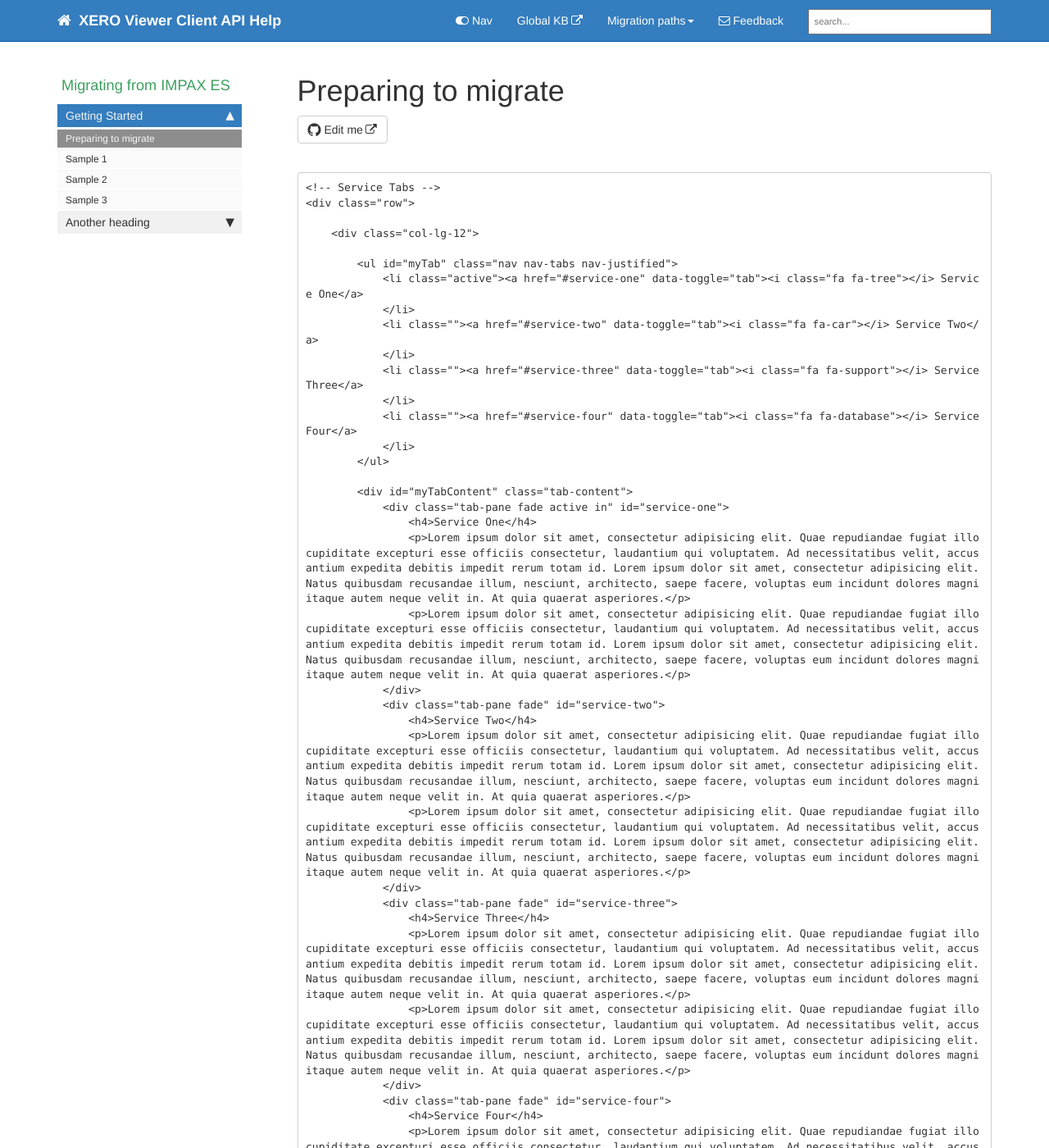
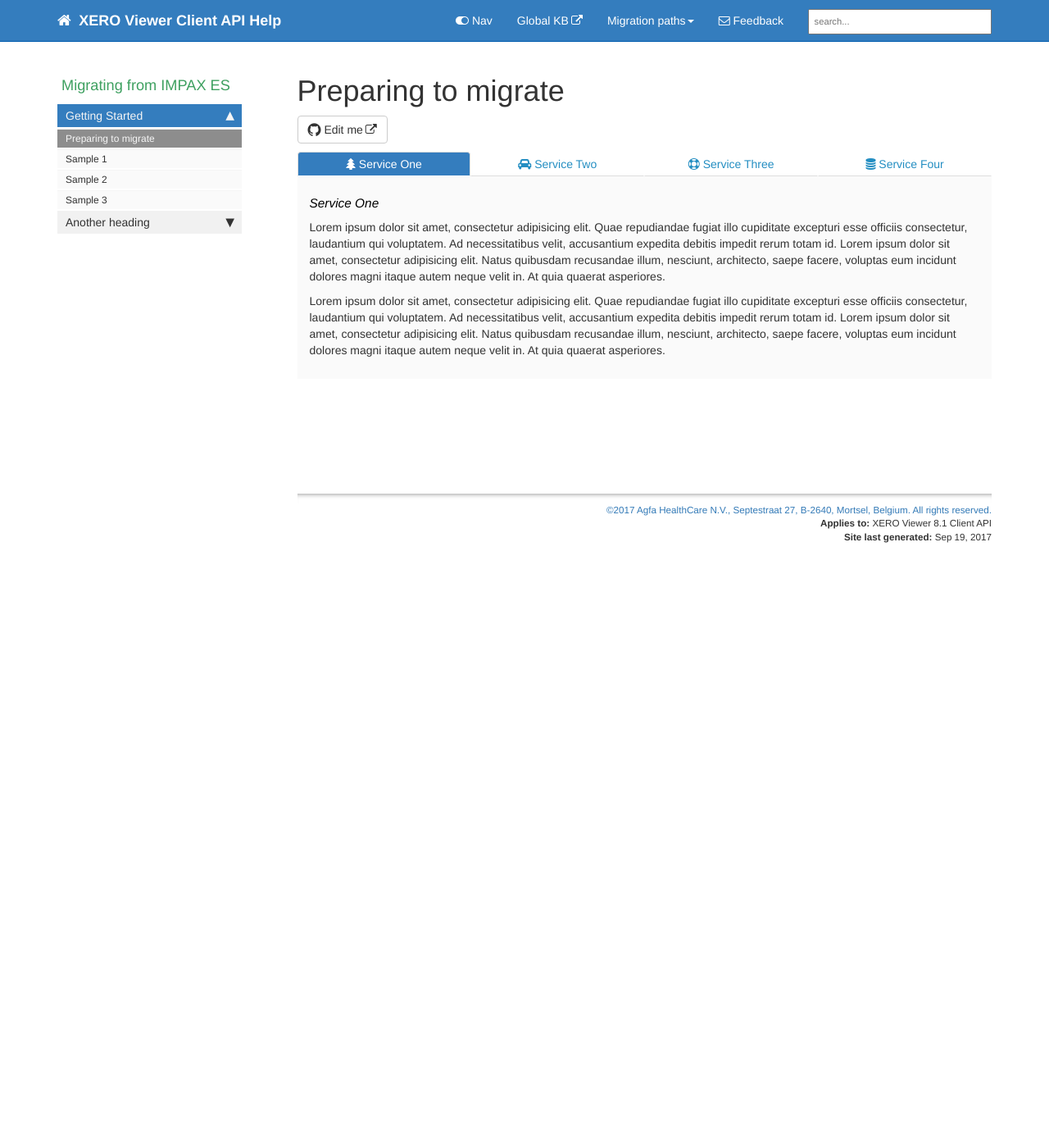
Before and after one commit to awrlv/api-help, a Jekyll site: the page built from pages/product1/p1_landing_page.html, in a window 1280 px wide and 1400 px high. Shown: the whole window at 82% size. Built offline with Jekyll 4.4.1, drawn with Linux system fonts in a browser that asks for light colours; nearby versions of some CDN libraries; comment, search, counter and statistics services are not loaded; some of the changed text lies outside the part shown.

```diff
--- a/_data/sidebars/mydoc_sidebar.yml
+++ b/_data/sidebars/mydoc_sidebar.yml
@@ -58,6 +58,10 @@ entries:
       url: /mydoc_shuffle.html
       output: web, pdf
 
+    - title: Checkboxes
+      url: /checkboxes.html
+      output: web, pdf
+
     - title: Glossary
       url: /mydoc_glossary.html
       output: web, pdf
--- a/pages/product1/p1_landing_page.md
+++ /dev/null
@@ -1,51 +0,0 @@
----
-title: Preparing to migrate
-keywords: mydoc
-sidebar: product1_sidebar
-toc: false
-permalink: p1_landing_page.html
-folder: product1
----
-
-
-    <!-- Service Tabs -->
-    <div class="row">
-
-        <div class="col-lg-12">
-
-            <ul id="myTab" class="nav nav-tabs nav-justified">
-                <li class="active"><a href="#service-one" data-toggle="tab"><i class="fa fa-tree"></i> Service One</a>
-                </li>
-                <li class=""><a href="#service-two" data-toggle="tab"><i class="fa fa-car"></i> Service Two</a>
-                </li>
-                <li class=""><a href="#service-three" data-toggle="tab"><i class="fa fa-support"></i> Service Three</a>
-                </li>
-                <li class=""><a href="#service-four" data-toggle="tab"><i class="fa fa-database"></i> Service Four</a>
-                </li>
-            </ul>
-
-            <div id="myTabContent" class="tab-content">
-                <div class="tab-pane fade active in" id="service-one">
-                    <h4>Service One</h4>
-                    <p>Lorem ipsum dolor sit amet, consectetur adipisicing elit. Quae repudiandae fugiat illo cupiditate excepturi esse officiis consectetur, laudantium qui voluptatem. Ad necessitatibus velit, accusantium expedita debitis impedit rerum totam id. Lorem ipsum dolor sit amet, consectetur adipisicing elit. Natus quibusdam recusandae illum, nesciunt, architecto, saepe facere, voluptas eum incidunt dolores magni itaque autem neque velit in. At quia quaerat asperiores.</p>
-                    <p>Lorem ipsum dolor sit amet, consectetur adipisicing elit. Quae repudiandae fugiat illo cupiditate excepturi esse officiis consectetur, laudantium qui voluptatem. Ad necessitatibus velit, accusantium expedita debitis impedit rerum totam id. Lorem ipsum dolor sit amet, consectetur adipisicing elit. Natus quibusdam recusandae illum, nesciunt, architecto, saepe facere, voluptas eum incidunt dolores magni itaque autem neque velit in. At quia quaerat asperiores.</p>
-                </div>
-                <div class="tab-pane fade" id="service-two">
-                    <h4>Service Two</h4>
-                    <p>Lorem ipsum dolor sit amet, consectetur adipisicing elit. Quae repudiandae fugiat illo cupiditate excepturi esse officiis consectetur, laudantium qui voluptatem. Ad necessitatibus velit, accusantium expedita debitis impedit rerum totam id. Lorem ipsum dolor sit amet, consectetur adipisicing elit. Natus quibusdam recusandae illum, nesciunt, architecto, saepe facere, voluptas eum incidunt dolores magni itaque autem neque velit in. At quia quaerat asperiores.</p>
-                    <p>Lorem ipsum dolor sit amet, consectetur adipisicing elit. Quae repudiandae fugiat illo cupiditate excepturi esse officiis consectetur, laudantium qui voluptatem. Ad necessitatibus velit, accusantium expedita debitis impedit rerum totam id. Lorem ipsum dolor sit amet, consectetur adipisicing elit. Natus quibusdam recusandae illum, nesciunt, architecto, saepe facere, voluptas eum incidunt dolores magni itaque autem neque velit in. At quia quaerat asperiores.</p>
-                </div>
-                <div class="tab-pane fade" id="service-three">
-                    <h4>Service Three</h4>
-                    <p>Lorem ipsum dolor sit amet, consectetur adipisicing elit. Quae repudiandae fugiat illo cupiditate excepturi esse officiis consectetur, laudantium qui voluptatem. Ad necessitatibus velit, accusantium expedita debitis impedit rerum totam id. Lorem ipsum dolor sit amet, consectetur adipisicing elit. Natus quibusdam recusandae illum, nesciunt, architecto, saepe facere, voluptas eum incidunt dolores magni itaque autem neque velit in. At quia quaerat asperiores.</p>
-                    <p>Lorem ipsum dolor sit amet, consectetur adipisicing elit. Quae repudiandae fugiat illo cupiditate excepturi esse officiis consectetur, laudantium qui voluptatem. Ad necessitatibus velit, accusantium expedita debitis impedit rerum totam id. Lorem ipsum dolor sit amet, consectetur adipisicing elit. Natus quibusdam recusandae illum, nesciunt, architecto, saepe facere, voluptas eum incidunt dolores magni itaque autem neque velit in. At quia quaerat asperiores.</p>
-                </div>
-                <div class="tab-pane fade" id="service-four">
-                    <h4>Service Four</h4>
-                    <p>Lorem ipsum dolor sit amet, consectetur adipisicing elit. Quae repudiandae fugiat illo cupiditate excepturi esse officiis consectetur, laudantium qui voluptatem. Ad necessitatibus velit, accusantium expedita debitis impedit rerum totam id. Lorem ipsum dolor sit amet, consectetur adipisicing elit. Natus quibusdam recusandae illum, nesciunt, architecto, saepe facere, voluptas eum incidunt dolores magni itaque autem neque velit in. At quia quaerat asperiores.</p>
-                    <p>Lorem ipsum dolor sit amet, consectetur adipisicing elit. Quae repudiandae fugiat illo cupiditate excepturi esse officiis consectetur, laudantium qui voluptatem. Ad necessitatibus velit, accusantium expedita debitis impedit rerum totam id. Lorem ipsum dolor sit amet, consectetur adipisicing elit. Natus quibusdam recusandae illum, nesciunt, architecto, saepe facere, voluptas eum incidunt dolores magni itaque autem neque velit in. At quia quaerat asperiores.</p>
-                </div>
-            </div>
-
-        </div>
-    </div>
```
Also changed, not shown: pages/api/checkboxes.md (added, +40 -0 lines).
